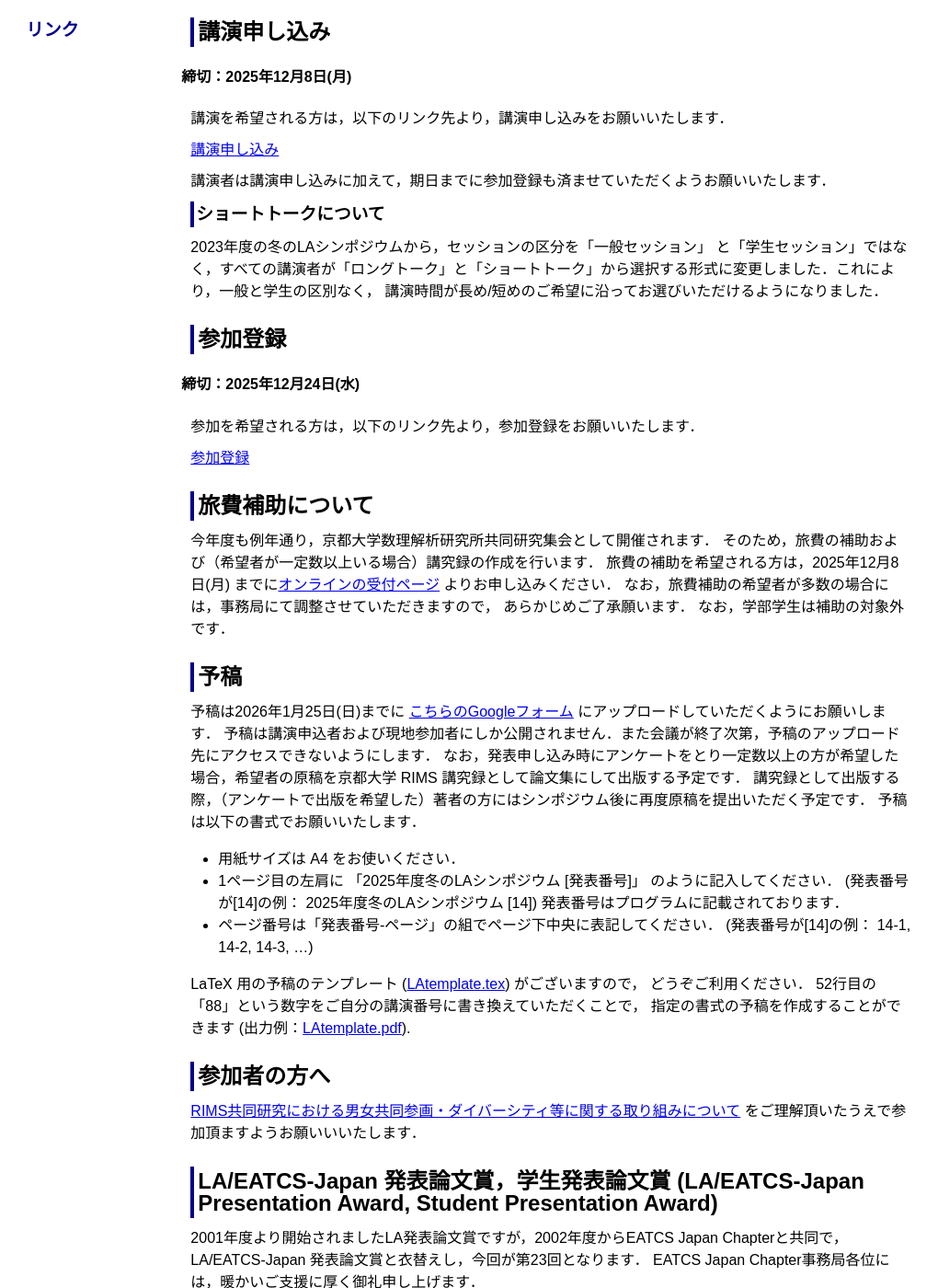
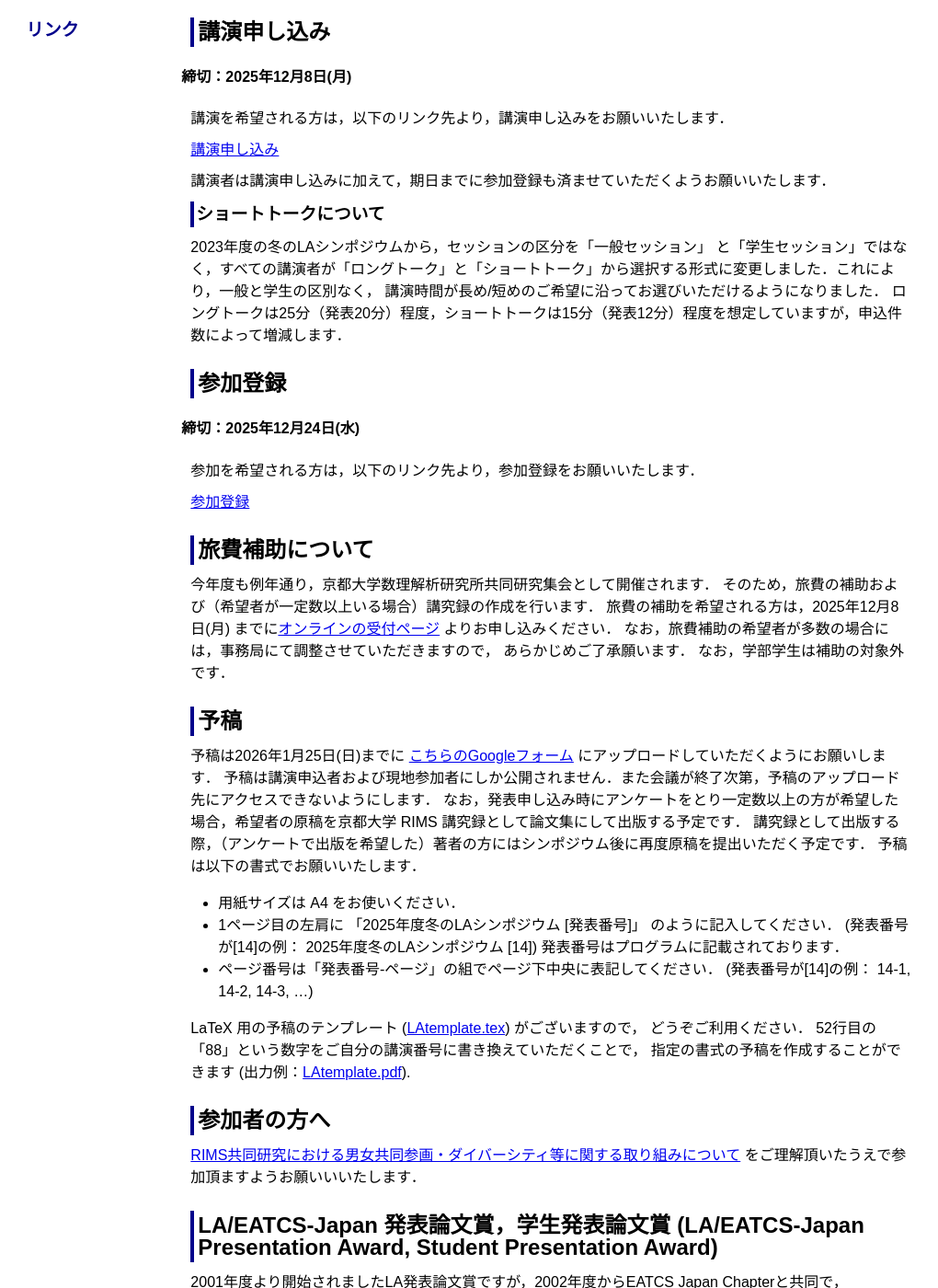
Before and after one commit to ytamura12/la-symposium_test.github.io, a Jekyll site: the page built from 2025/winter.md, in a window 1280 px wide and 1400 px high, scrolled down 324 px. Shown: the whole window at 92% size, without its empty margins (151-1171 px from the left). Built offline with Jekyll 4.4.1, drawn with Linux system fonts in a browser that asks for light colours; some of the changed text lies outside the part shown.

Commit message:
Update winter.md

```diff
--- a/2025/winter.md
+++ b/2025/winter.md
@@ -31,6 +31,7 @@ title: LA Symposium 2025, 冬のLA
 
 ### ショートトークについて
 2023年度の冬のLAシンポジウムから，セッションの区分を「一般セッション」 と「学生セッション」ではなく，すべての講演者が「ロングトーク」と「ショートトーク」から選択する形式に変更しました．これにより，一般と学生の区別なく， 講演時間が長め/短めのご希望に沿ってお選びいただけるようになりました．
+ロングトークは25分（発表20分）程度，ショートトークは15分（発表12分）程度を想定していますが，申込件数によって増減します．
 
 
 
@@ -83,7 +84,7 @@ LaTeX 用の予稿のテンプレート ([LAtemplate.tex]({{ "/assets/tex/LAtemp
 LA/EATCS-Japan 発表論文賞，学生発表論文賞 (LA/EATCS-Japan Presentation Award, Student Presentation Award)
 --------
 
-2001年度より開始されましたLA発表論文賞ですが，2002年度からEATCS Japan Chapterと共同で，LA/EATCS-Japan 発表論文賞と衣替えし，今回が第23回となります．
+2001年度より開始されましたLA発表論文賞ですが，2002年度からEATCS Japan Chapterと共同で，LA/EATCS-Japan 発表論文賞と衣替えし，今回が第24回となります．
 EATCS Japan Chapter事務局各位には，暖かいご支援に厚く御礼申し上げます．
 
 * [EATCS](http://www.eatcs.org/){:target="_blank"}
```
